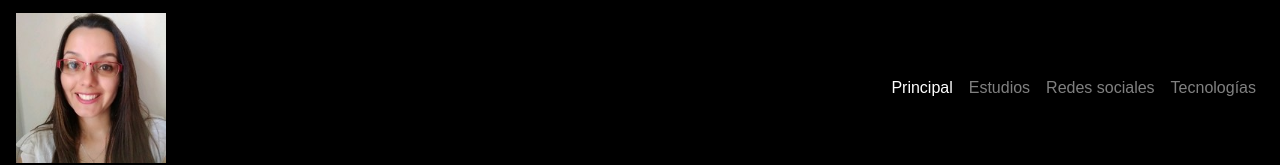
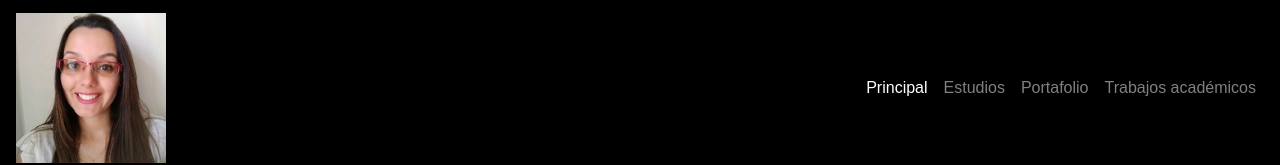
Before and after one commit to evelinanunez/evelinanunez.github.io, a plain HTML site: page index.html in a window 1280 px wide. Shown: the top 165 px of the page. Drawn offline with nearby package versions, Linux system fonts and the light colour scheme.

Commit message:
se edita li

```diff
--- a/index.html
+++ b/index.html
@@ -31,10 +31,10 @@
                       <a class="nav-link " href="#">Estudios</a>
                     </li>
                     <li class="nav-item ">
-                        <a class="nav-link" href="#">Redes sociales</a>
+                        <a class="nav-link" href="#">Portafolio</a>
                     </li>
                     <li class="nav-item  ">
-                        <a class="nav-link" href="#">Tecnologías</a>
+                        <a class="nav-link" href="#">Trabajos acad&eacutemicos</a>
                     </li>
                   </ul>
 
```
